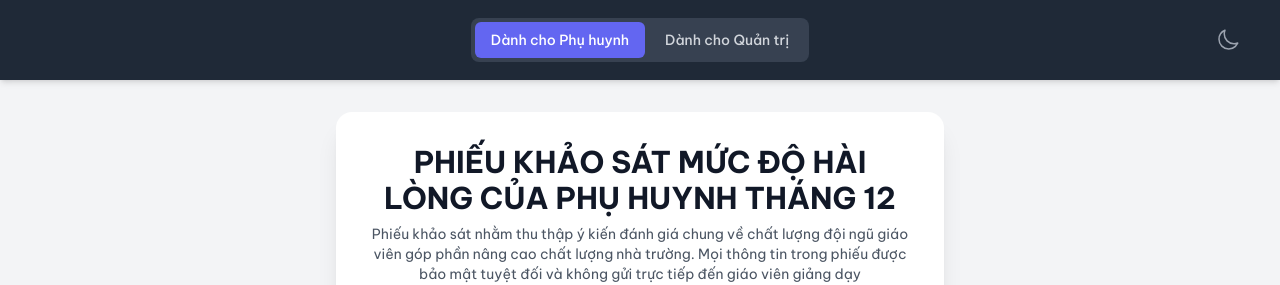
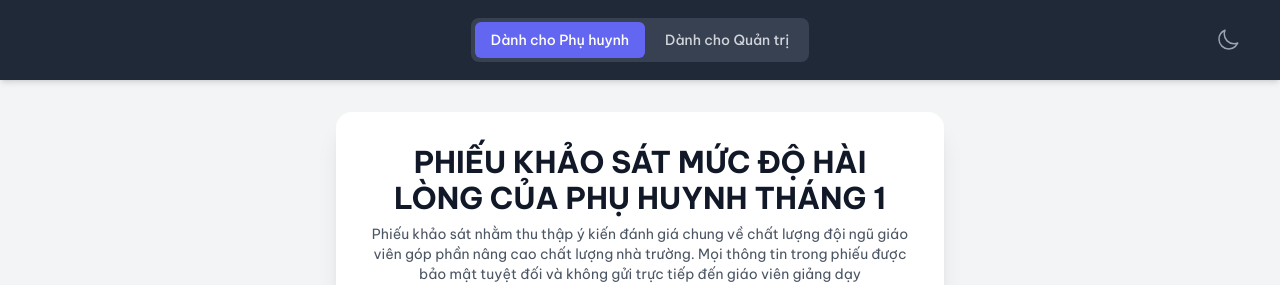
Before and after one commit to vuongpham271190th-star/khaosathm, a React (Vite) app: page / in a window 1280 px wide. Shown: the top 285 px of the page. Built offline with nearby package versions, Linux system fonts and the light colour scheme; no server answers.

Commit message:
Add files via upload

```diff
--- a/constants.ts
+++ b/constants.ts
@@ -23,7 +23,7 @@ export const LOCALES = {
     appName: "HỆ THỐNG ĐÁNH GIÁ CHẤT LƯỢNG DỊCH VỤ",
     parentView: "Dành cho Phụ huynh",
     adminView: "Dành cho Quản trị",
-    formTitle: "PHIẾU KHẢO SÁT MỨC ĐỘ HÀI LÒNG CỦA PHỤ HUYNH THÁNG 12",
+    formTitle: "PHIẾU KHẢO SÁT MỨC ĐỘ HÀI LÒNG CỦA PHỤ HUYNH THÁNG 1",
     formDescription: "Phiếu khảo sát nhằm thu thập ý kiến đánh giá chung về chất lượng đội ngũ giáo viên góp phần nâng cao chất lượng nhà trường. Mọi thông tin trong phiếu được bảo mật tuyệt đối và không gửi trực tiếp đến giáo viên giảng dạy",
     hotline: "Số hotline: 0983.511.205 - 0988.925.018",
     classSelectLabel: "Chọn lớp của con",
```
